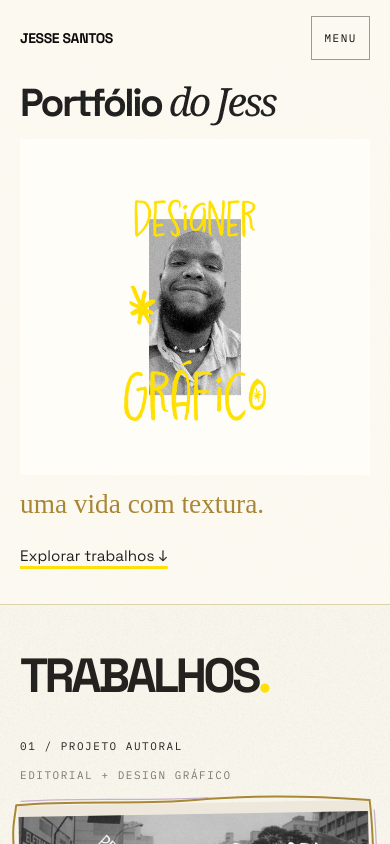
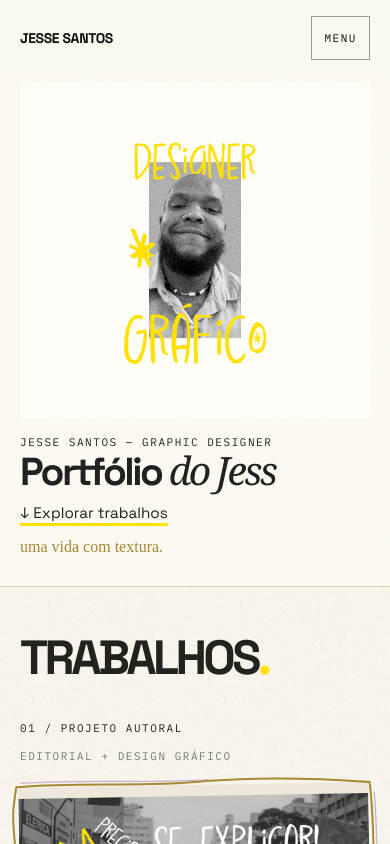
Before and after one commit to jessdesigner21/jesse-santos-portfolio, a Next.js app in the folder jesse-santos/: page / in a window 390 px wide. Shown: the top 844 px of the page. Built offline with nearby package versions, Linux system fonts and the light colour scheme; a web font is replaced by a local one.

Commit message:
Unificar capa mobile com identidade visual da versão desktop

```diff
--- a/jesse-santos/components/Hero.tsx
+++ b/jesse-santos/components/Hero.tsx
@@ -220,26 +220,35 @@ export default function Hero() {
         </div>
       </div>
 
+      {/* Mesma capa autoral em desktop e celular: apenas a composição responde à tela. */}
       <div className="mobile-hero md:hidden">
-        <h1 className="mobile-hero-title">
-          Portfólio <span className="font-serif font-normal italic">do Jess</span>
-        </h1>
-        <div className="mobile-hero-art">
+        <div className="mobile-hero-art" aria-hidden="true">
           <Image
             src={COVER_IMAGE}
-            alt="Retrato de Jesse Santos com o letreiro amarelo Designer Gráfico"
+            alt=""
             fill
-            loading="eager"
-            sizes="(max-width: 767px) 85vw, 1px"
-            className="object-cover"
+            priority
+            unoptimized
+            sizes="100vw"
+            className="object-cover object-center"
           />
         </div>
-        <p style={SIGNATURE_STYLE} className="text-[clamp(1.6rem,7vw,2.4rem)] leading-none">
-          uma vida com textura.
-        </p>
-        <Link href="#trabalho" className="mobile-hero-link marker-underline">
-          Explorar trabalhos ↓
-        </Link>
+        <div className="mobile-hero-content">
+          <p className="editorial-num uppercase tracking-widest">
+            Jesse Santos — Graphic Designer
+          </p>
+          <h1 className="mobile-hero-title">
+            Portfólio <span className="font-serif font-normal italic">do Jess</span>
+          </h1>
+          <div className="mobile-hero-bottom">
+            <Link href="#trabalho" className="mobile-hero-link marker-underline">
+              ↓ Explorar trabalhos
+            </Link>
+            <p style={SIGNATURE_STYLE} className="mobile-hero-signature">
+              uma vida com textura.
+            </p>
+          </div>
+        </div>
       </div>
     </section>
   );
```
